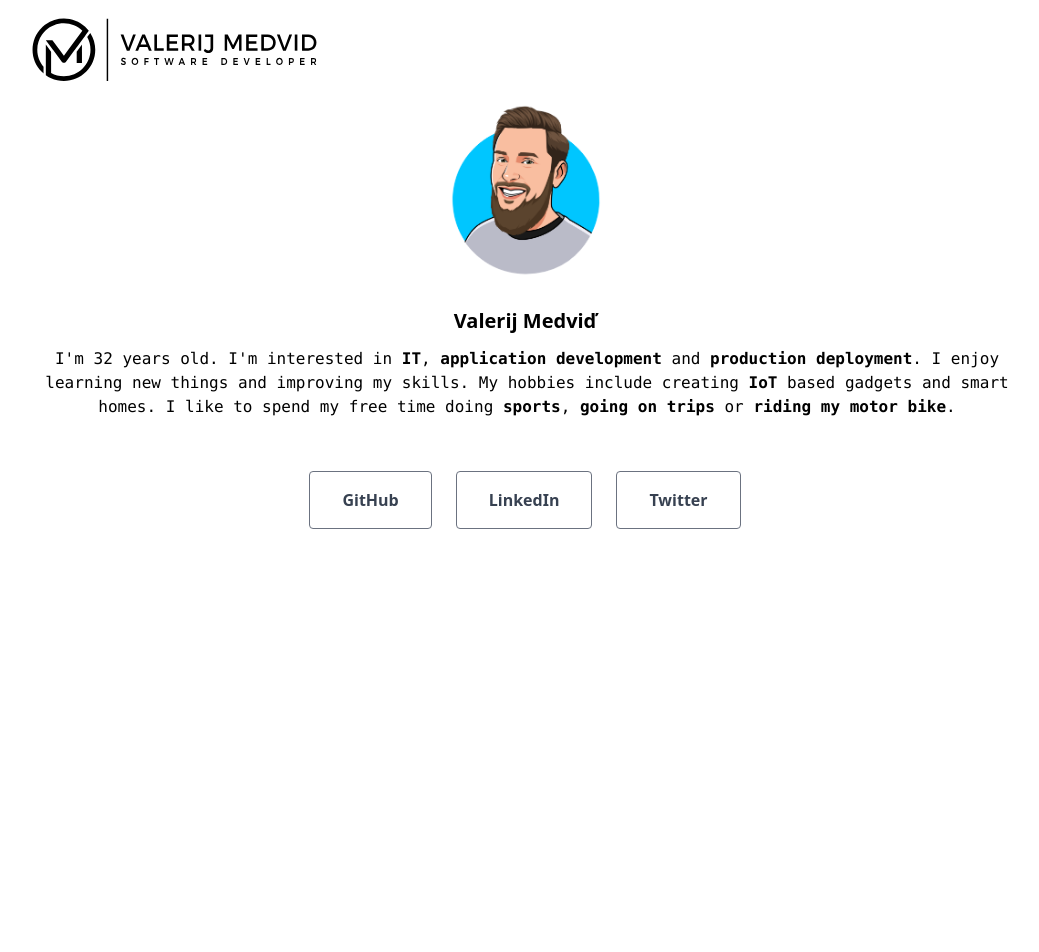
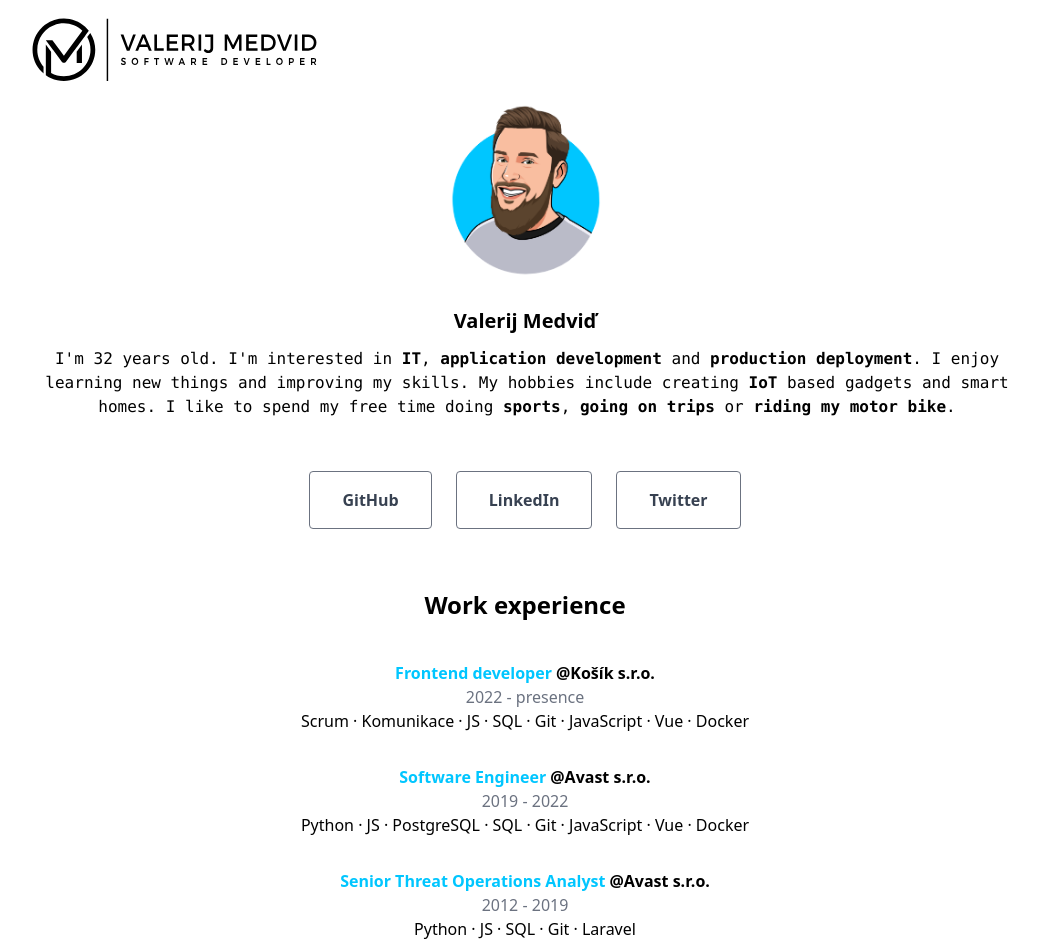
Before and after one commit to valerijmedvid/portfolio, a React (Vite) app: page / in a window 1280 px wide. Shown: the top 952 px of the page, without its empty margins (115-1154 px from the left). Before the commit the page ends 800 px from the top, so only its background shows below. Built offline with nearby package versions, Linux system fonts and the light colour scheme.

Commit message:
add simple work experience

```diff
--- a/src/App.tsx
+++ b/src/App.tsx
@@ -1,13 +1,17 @@
 import AppHeader from './components/AppHeader'
 import PersonalBio from './components/PersonalBio'
 import SocialLinks from './components/SocialMedia'
+import WorkExperience from './components/WorkExperience'
 
 export default function App() {
   return (
     <div className='max-w-5xl h-screen mx-auto p-4'>
       <AppHeader />
-      <PersonalBio />
-      <SocialLinks />
+      <main>
+        <PersonalBio />
+        <SocialLinks />
+        <WorkExperience />
+      </main>
     </div>
   )
 }
--- a/src/assets/css/index.css
+++ b/src/assets/css/index.css
@@ -5,3 +5,11 @@
 body {
   height: 100vh;
 }
+
+.accent {
+  color: #00c6ff;
+}
+
+.accent-hover:hover {
+  color: #018bb1;
+}
--- /dev/null
+++ b/src/components/WorkExperience.tsx
@@ -0,0 +1,71 @@
+type WorkPeriod = {
+  start: Date
+  end: Date | null
+}
+
+type Work = {
+  position: string
+  company: string
+  link: string
+  period: WorkPeriod
+  description: string
+}
+
+type ExperienceList = Work[]
+
+const Experiences: ExperienceList = [
+  {
+    company: 'Košík s.r.o.',
+    position: 'Frontend developer',
+    link: 'https://www.kosik.cz/',
+    period: { start: new Date('2022-06-1'), end: null },
+    description: 'Scrum · Komunikace · JS · SQL · Git · JavaScript · Vue · Docker',
+  },
+  {
+    company: 'Avast s.r.o.',
+    position: 'Software Engineer',
+    link: 'https://www.avast.com/',
+    period: { start: new Date('2019-03-1'), end: new Date('2022-05-31') },
+    description: 'Python · JS · PostgreSQL · SQL · Git · JavaScript · Vue · Docker',
+  },
+  {
+    company: 'Avast s.r.o.',
+    position: 'Senior Threat Operations Analyst',
+    link: 'https://www.avast.com/',
+    period: { start: new Date('2012-10-1'), end: new Date('2019-02-28') },
+    description: 'Python · JS · SQL · Git · Laravel',
+  },
+  {
+    company: 'APS Czech Republic a.s.',
+    position: 'IT & Database specialist',
+    link: 'https://cz.aps-holding.com/',
+    period: { start: new Date('2011-10-1'), end: new Date('2012-09-30') },
+    description:
+      'IT administration, configuration & installation. Database development & optimization.',
+  },
+]
+
+export default function WorkExperience() {
+  return (
+    <div className='m-12 font-sans text-center'>
+      <h2 className='font-sans text-2xl text-center font-bold mb-10'>Work experience</h2>
+      {Experiences.map((experience, index) => (
+        <article key={index} className='mb-8'>
+          <h3 className='font-bold accent'>
+            {experience.position}
+            <a href={experience.link}>
+              <span className='text-black accent-hover hover:text-gray-500 ml-1'>
+                @{experience.company}
+              </span>
+            </a>
+          </h3>
+          <p className='text-gray-500'>
+            {experience.period.start.getFullYear()} -{' '}
+            {experience.period.end ? experience.period.end.getFullYear() : 'presence'}
+          </p>
+          <p>{experience.description}</p>
+        </article>
+      ))}
+    </div>
+  )
+}
```
